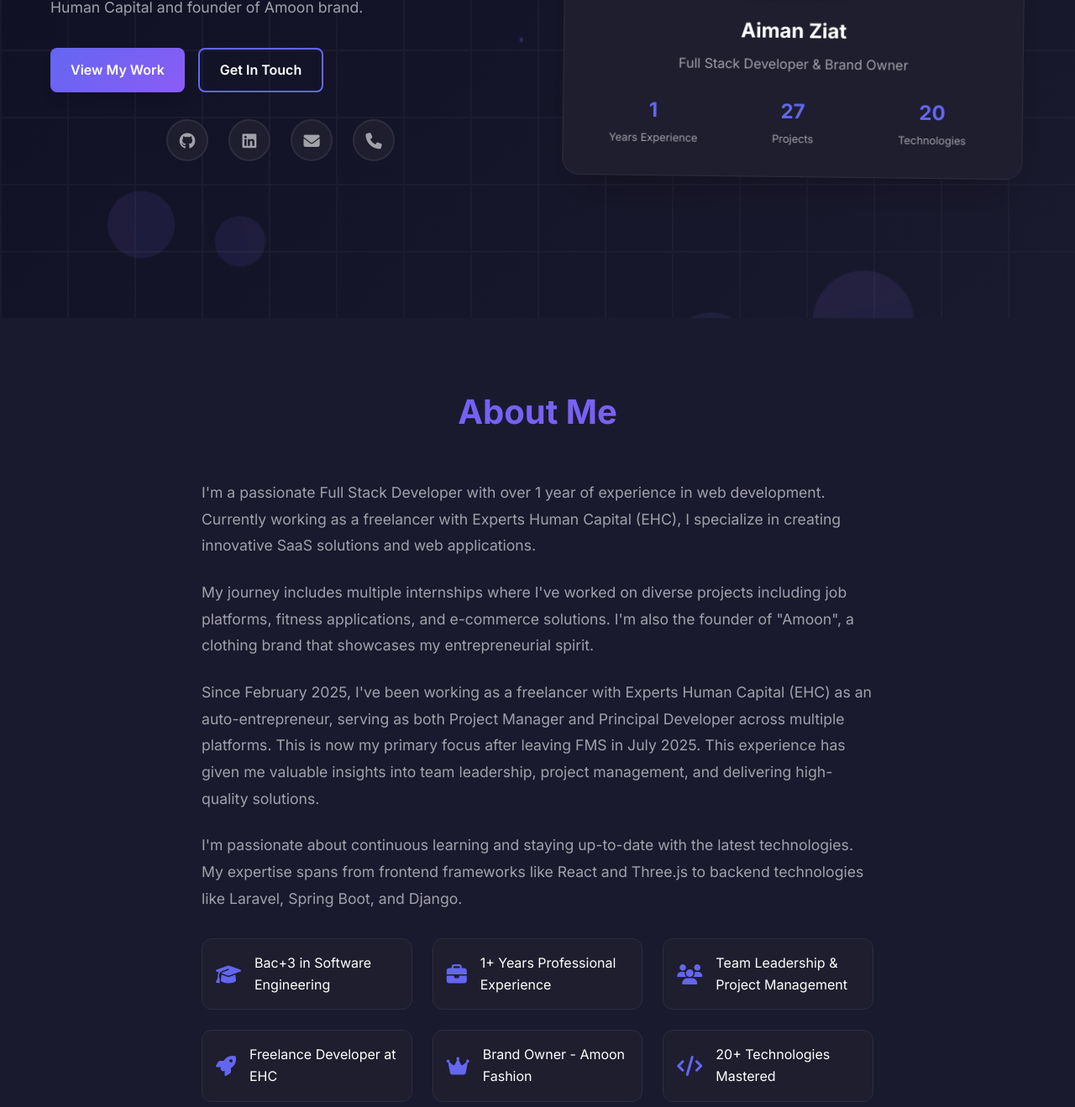
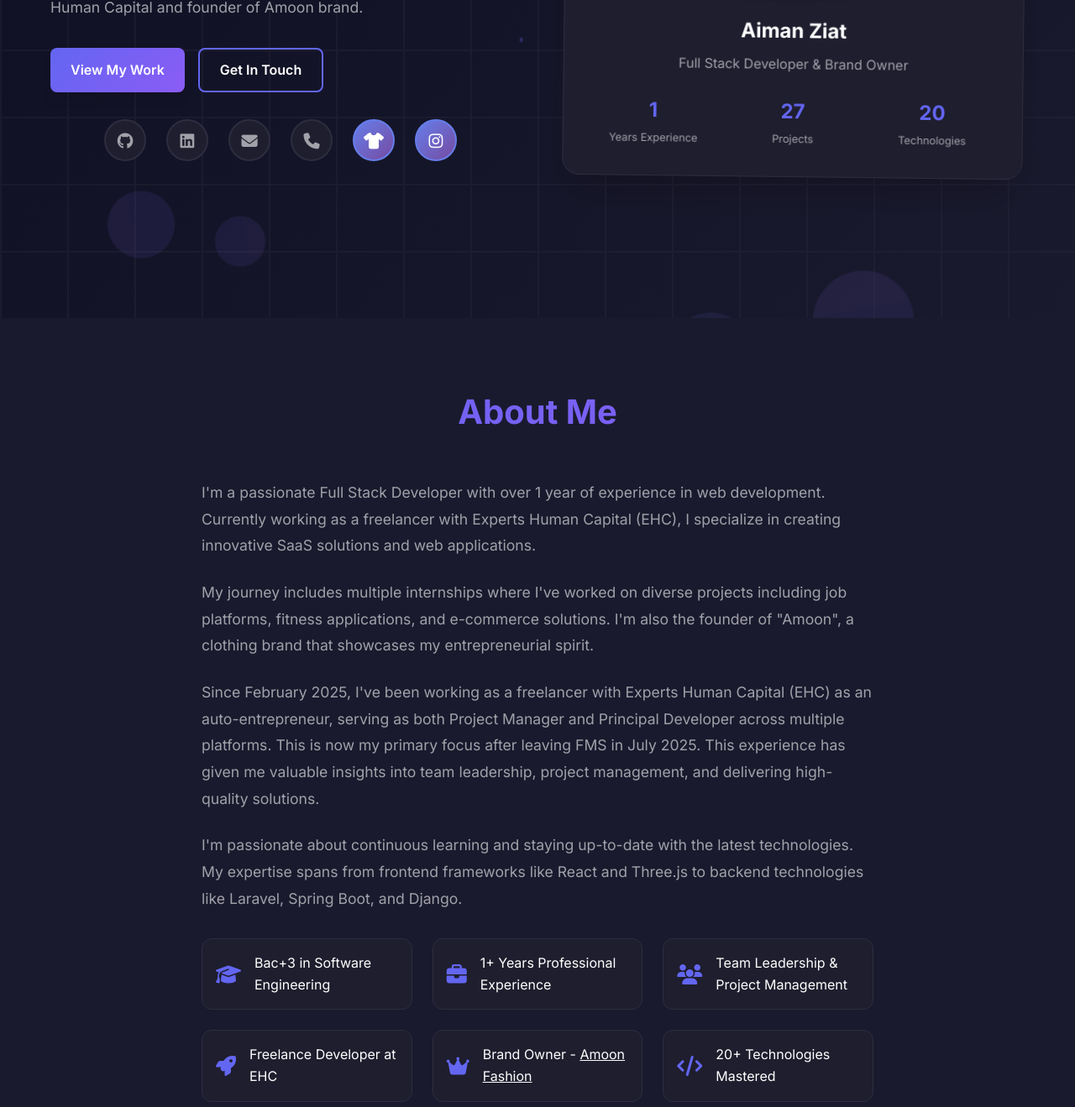
Before and after one commit to aimanziatdev/portfolio, a plain HTML site: page index.html in a window 1280 px wide. Shown: the part 421-1740 px from the top of the page at 84% size. Drawn offline with nearby package versions, Linux system fonts and the light colour scheme.

Commit message:
Add Amoon brand links to home section with special styling

```diff
--- a/index.html
+++ b/index.html
@@ -69,6 +69,12 @@
                         </a>
                         <a href="tel:+212619311579" class="social-icon">
                             <i class="fas fa-phone"></i>
+                        </a>
+                        <a href="https://www.amoonfashion.shop" target="_blank" class="social-icon brand-icon">
+                            <i class="fas fa-tshirt"></i>
+                        </a>
+                        <a href="https://www.instagram.com/a_moon_fashion_" target="_blank" class="social-icon brand-icon">
+                            <i class="fab fa-instagram"></i>
                         </a>
                     </div>
                 </div>
@@ -163,7 +169,7 @@
                         </div>
                         <div class="highlight-item">
                             <i class="fas fa-crown"></i>
-                            <span>Brand Owner - Amoon Fashion</span>
+                            <span>Brand Owner - <a href="https://www.amoonfashion.shop" target="_blank" style="color: inherit; text-decoration: underline;">Amoon Fashion</a></span>
                         </div>
                         <div class="highlight-item">
                             <i class="fas fa-code"></i>
--- a/styles.css
+++ b/styles.css
@@ -2385,3 +2385,25 @@ html {
         gap: 1rem;
     }
 }
+
+/* Brand icon styling for Amoon links */
+.brand-icon {
+    background: linear-gradient(135deg, #667eea 0%, #764ba2 100%);
+    color: white;
+    border-color: #667eea;
+}
+
+.brand-icon:hover {
+    background: linear-gradient(135deg, #764ba2 0%, #667eea 100%);
+    color: white;
+    border-color: #764ba2;
+    transform: translateY(-3px) scale(1.05);
+}
+
+/* Responsive adjustments for brand icons */
+@media (max-width: 480px) {
+    .brand-icon {
+        width: 40px;
+        height: 40px;
+    }
+}
```
